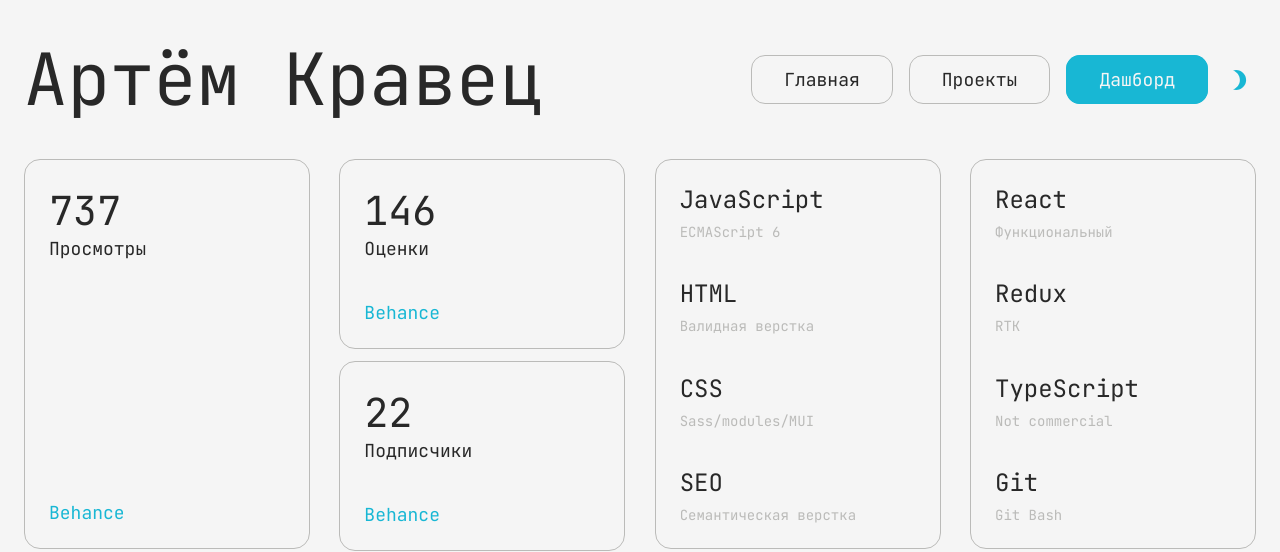
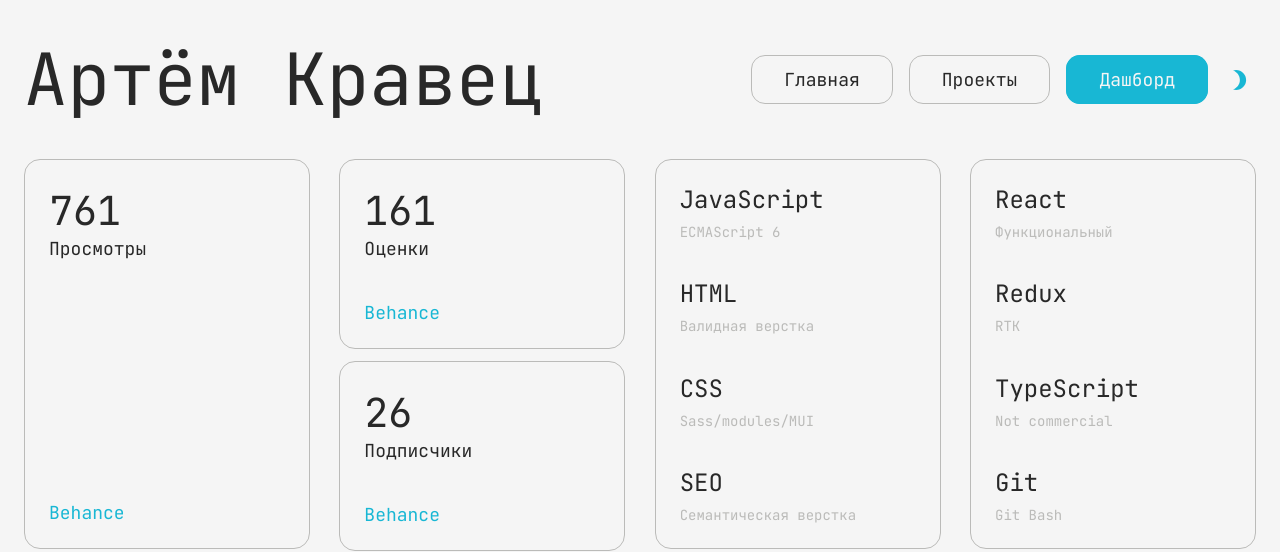
Before and after one commit to Artem26r/portfolio, a React (Create React App) app: page /dashboard in a window 1280 px wide. Shown: the top 552 px of the page. Built offline with nearby package versions, Linux system fonts and the light colour scheme.

Commit message:
fy api adobe

```diff
--- a/src/pages/Dashboard.tsx
+++ b/src/pages/Dashboard.tsx
@@ -12,7 +12,7 @@ export const Dashboard = () => {
     <div className={styles.dashboard}>
       <DashboardWrapperBig classNameGrid={"lg-1"}>
         <BehanceStaticFyApiAdobe
-          count={737}
+          count={761}
           title="Просмотры"
           linkName="Behance"
           url="https://www.behance.net/artemkrave2003"
@@ -20,7 +20,7 @@ export const Dashboard = () => {
       </DashboardWrapperBig>
       <DashboardWrapperMedium classNameGrid={"md-1"}>
         <BehanceStaticFyApiAdobe
-          count={146}
+          count={161}
           title="Оценки"
           linkName="Behance"
           url="https://www.behance.net/artemkrave2003"
@@ -28,7 +28,7 @@ export const Dashboard = () => {
       </DashboardWrapperMedium>
       <DashboardWrapperMedium classNameGrid={"md-2"}>
         <BehanceStaticFyApiAdobe
-          count={22}
+          count={26}
           title="Подписчики"
           linkName="Behance"
           url="https://www.behance.net/artemkrave2003"
```
